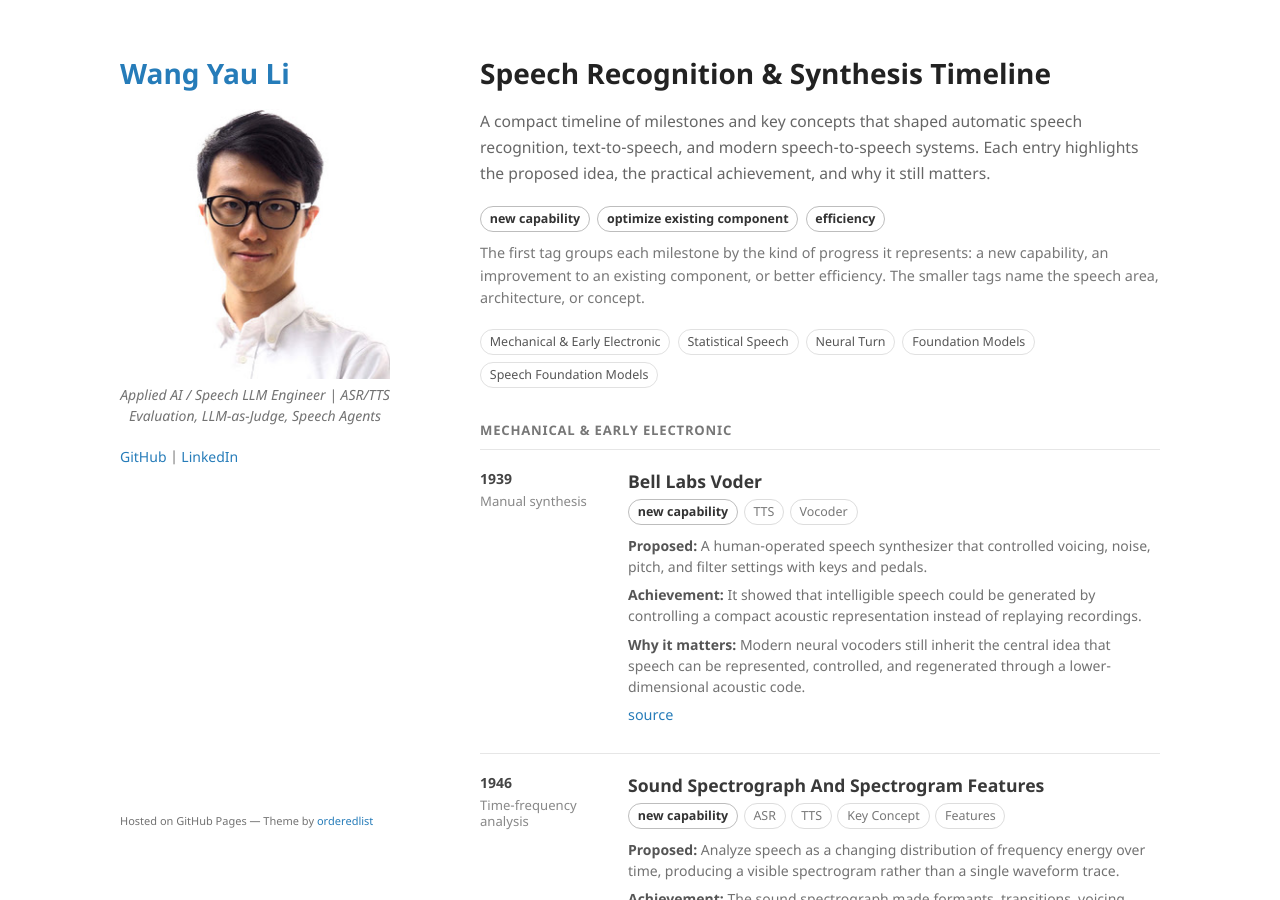
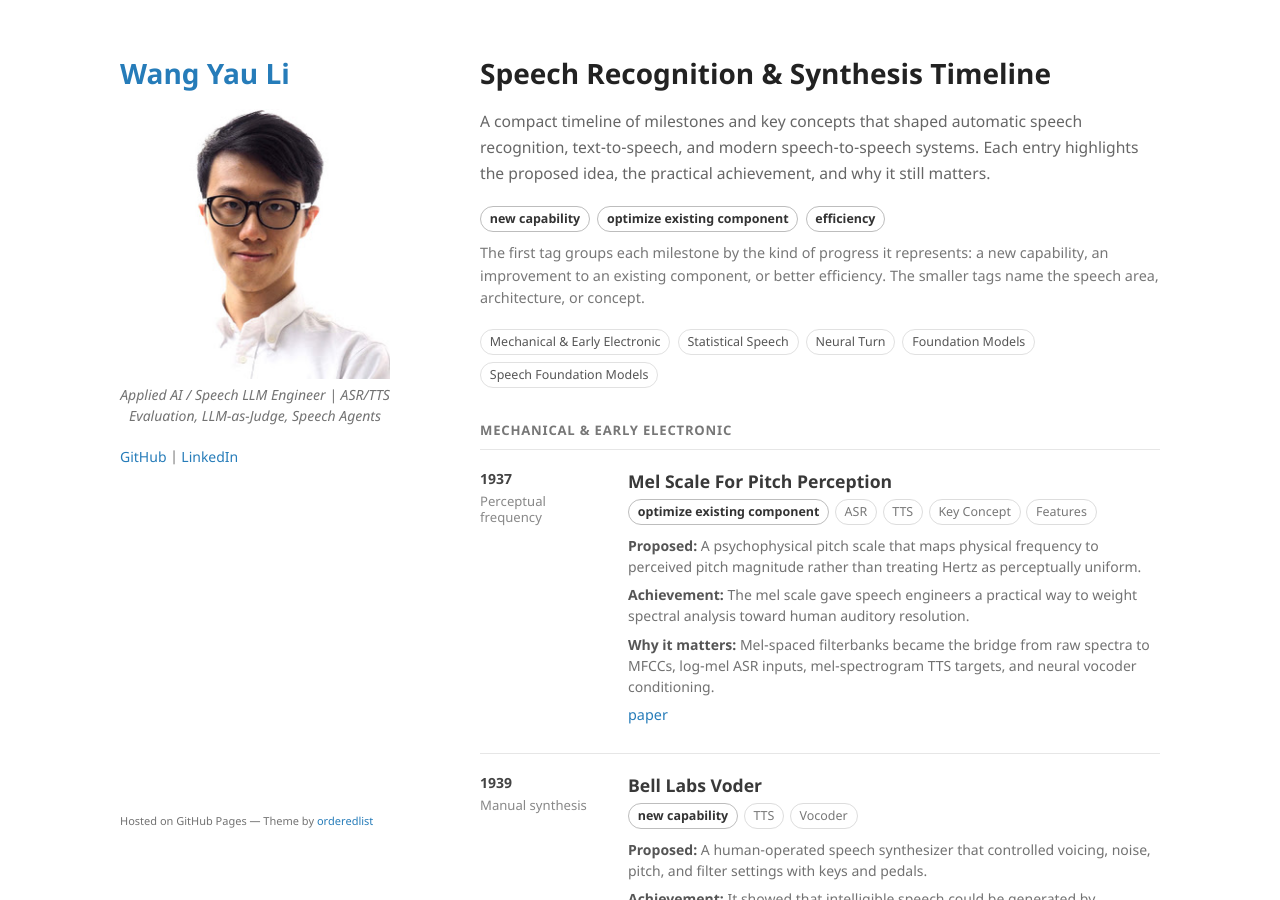
Before and after one commit to kennethli319/kennethli319.github.io, a Jekyll site: the page built from speech-timeline.md, in a window 1280 px wide and 900 px high. Built offline with Jekyll 4.4.1, drawn with Linux system fonts in a browser that asks for light colours.

Commit message:
Add mel scale speech timeline milestone

```diff
--- a/speech-timeline.md
+++ b/speech-timeline.md
@@ -147,6 +147,21 @@ title: Speech Timeline
 <div class="speech-timeline">
 
 <h2 id="mechanical" class="speech-era">Mechanical & Early Electronic</h2>
+
+<section class="speech-row">
+  <aside class="speech-year">
+    1937
+    <div class="speech-kicker">Perceptual frequency</div>
+  </aside>
+  <div class="speech-body">
+    <h2>Mel Scale For Pitch Perception</h2>
+    <div class="speech-meta"><span class="speech-impact">optimize existing component</span><span class="speech-tag">ASR</span><span class="speech-tag">TTS</span><span class="speech-tag">Key Concept</span><span class="speech-tag">Features</span></div>
+    <p><strong>Proposed:</strong> A psychophysical pitch scale that maps physical frequency to perceived pitch magnitude rather than treating Hertz as perceptually uniform.</p>
+    <p><strong>Achievement:</strong> The mel scale gave speech engineers a practical way to weight spectral analysis toward human auditory resolution.</p>
+    <p><strong>Why it matters:</strong> Mel-spaced filterbanks became the bridge from raw spectra to MFCCs, log-mel ASR inputs, mel-spectrogram TTS targets, and neural vocoder conditioning.</p>
+    <p class="speech-source"><a href="https://doi.org/10.1121/1.1901999">paper</a></p>
+  </div>
+</section>
 
 <section class="speech-row">
   <aside class="speech-year">
```
